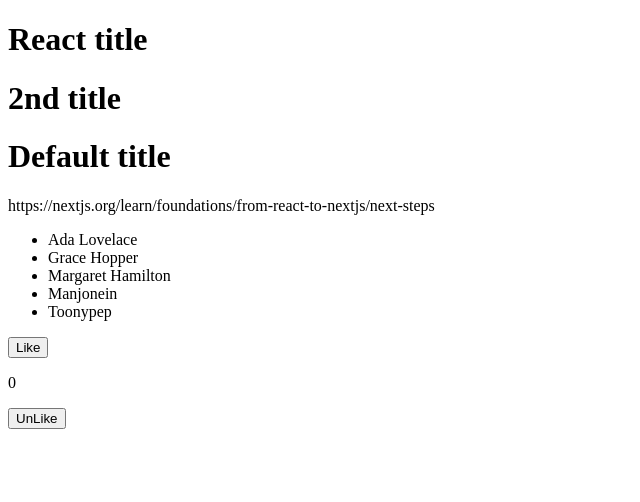
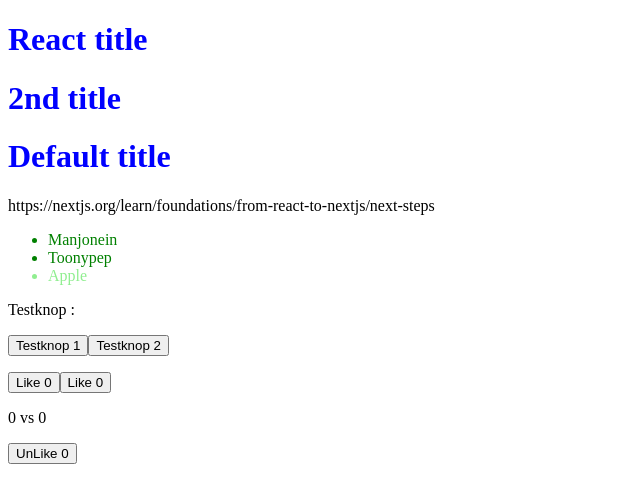
Before and after one commit to eevos/react-test, a Next.js app: page / in a window 1280 px wide. Shown: the top 502 px of the page, without its empty margins (0-640 px from the left). Built offline with nearby package versions, Linux system fonts and the light colour scheme.

Commit message:
Almost finished https://react.dev/learn

```diff
--- a/src/index.css
+++ b/src/index.css
@@ -11,3 +11,8 @@ code {
   font-family: source-code-pro, Menlo, Monaco, Consolas, 'Courier New',
     monospace;
 }
+
+title {
+  font-size : 50rem;
+  color: red;
+}
--- /dev/null
+++ b/src/pages/index.css
@@ -0,0 +1,5 @@
+
+title {
+    font-size : 50rem;
+    color: red;
+}
--- a/src/pages/index.jsx
+++ b/src/pages/index.jsx
@@ -1,10 +1,33 @@
 import { useState } from "react"
 
 function Header(props) {
-  return <h1>{createTitle(props.title)}</h1>
+  return <h1
+    style={{ color: 'blue' }}
+    className="title"
+    link href="index.css"
+    rel="stylesheet" >
+    {createTitle(props.title)}
+  </h1>
 }
-function Paragraph() {
-  return (<p>https://nextjs.org/learn/foundations/from-react-to-nextjs/next-steps</p>)
+function Paragraph(props) {
+  return (
+    <p>{props.title ?
+      props.title
+      :
+      ""}
+    </p>)
+}
+function MyButton(props) {
+  const [count, setCount] = useState(0);
+
+  function handleClick() {
+    setCount(count + 1);
+    alert('You clicked me ' + count + ' times!');
+  }
+
+  return (
+    <button onClick={handleClick}>{props.title}</button>
+  );
 }
 
 function createTitle(title) {
@@ -13,40 +36,54 @@ function createTitle(title) {
   }
   return 'Default title';
 }
-
+function UnorderedList(props) {
+  const listItems = props.array.map(item =>
+    <li
+      key={item.id}
+      style={{ color: item.isFruit ? 'lightgreen' : 'green' }}
+    >{item.title}</li>
+  );
+  return (
+    <ul>
+      {listItems}
+    </ul>
+  );
+}
 export default function HomePage() {
   const [likes, setLikes] = useState(0);
+  const [unlikes, setUnlikes] = useState(0);
   const names = [
-    'Ada Lovelace'
-    , 'Grace Hopper'
-    , 'Margaret Hamilton'
-    , 'Manjonein'
-    , 'Toonypep'];
+    { title: 'Manjonein', isFruit: false, id: 1 },
+    { title: 'Toonypep', isFruit: false, id: 2 },
+    { title: 'Apple', isFruit: true, id: 3 },
+  ];
 
   function handleClick() {
     setLikes(likes + 1);
   }
   function handleUnClick() {
-    setLikes(likes - 1);
+    setUnlikes(unlikes - 1);
   }
 
   return (
+    // <head link href="index.css" rel="stylesheet" >
     <div id="test">
-      {/* Nesting the Header component */}
       <Header title="React title" />
       <Header title="2nd title" />
       <Header />
+      <Paragraph title="https://nextjs.org/learn/foundations/from-react-to-nextjs/next-steps" />
+
+      <UnorderedList array={names} />
+
+      <Paragraph title="Testknop :" />
+      <MyButton title="Testknop 1" />
+      <MyButton title="Testknop 2" />
       <Paragraph />
-
-      <ul>
-        {names.map((name) => (
-          <li key={name}>{name}</li>
-        ))}
-      </ul>
-
-      <button onClick={handleClick}>Like</button>
-      <p>{likes}</p>
-      <button onClick={handleUnClick}>UnLike</button>
+      <button onClick={handleClick}>Like {likes}</button>
+      <button onClick={handleClick}>Like {likes}</button>
+      <p>{likes} vs {unlikes}</p>
+      <button onClick={handleUnClick}>UnLike {unlikes}</button>
     </div>
+    // </head>
   );
 }
```
